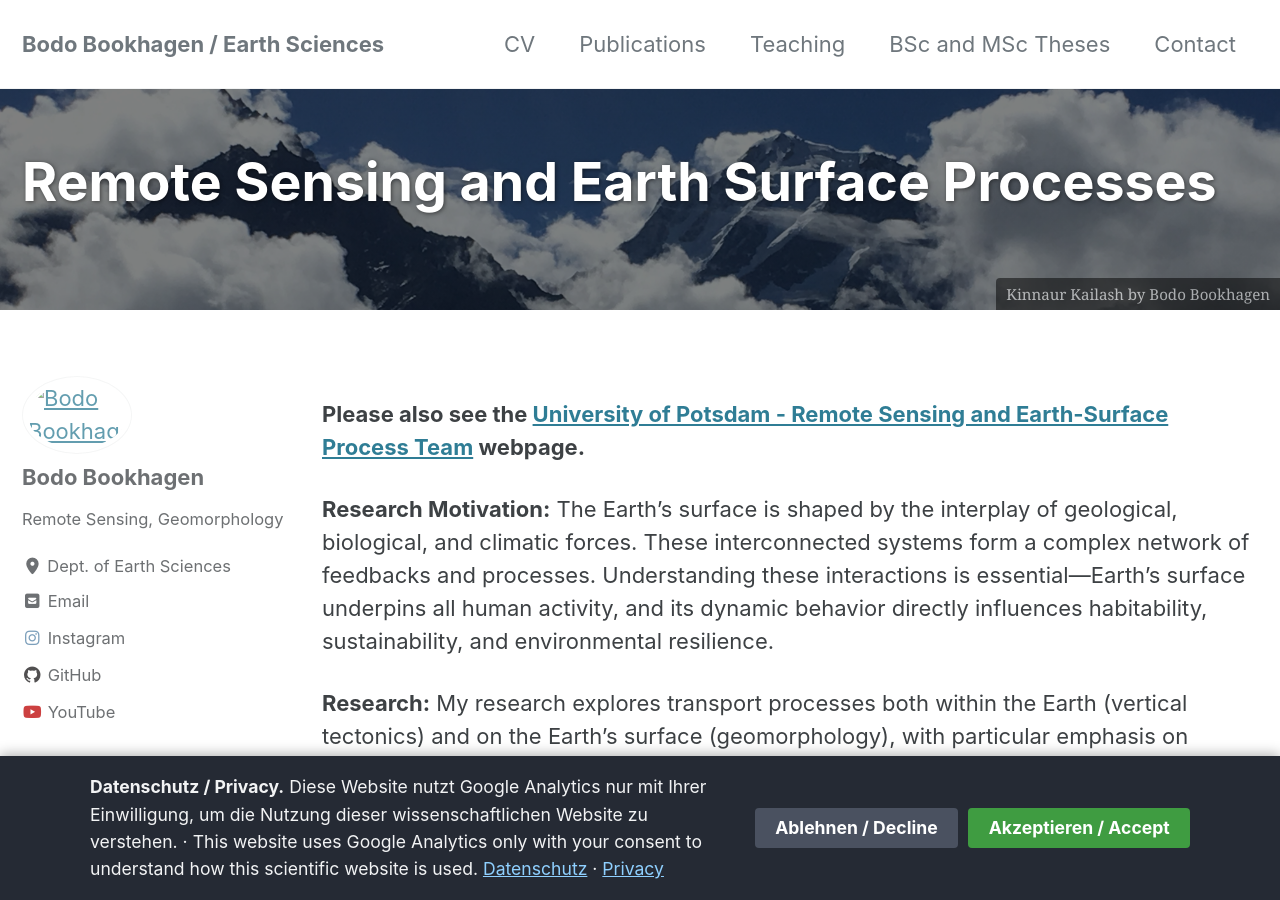
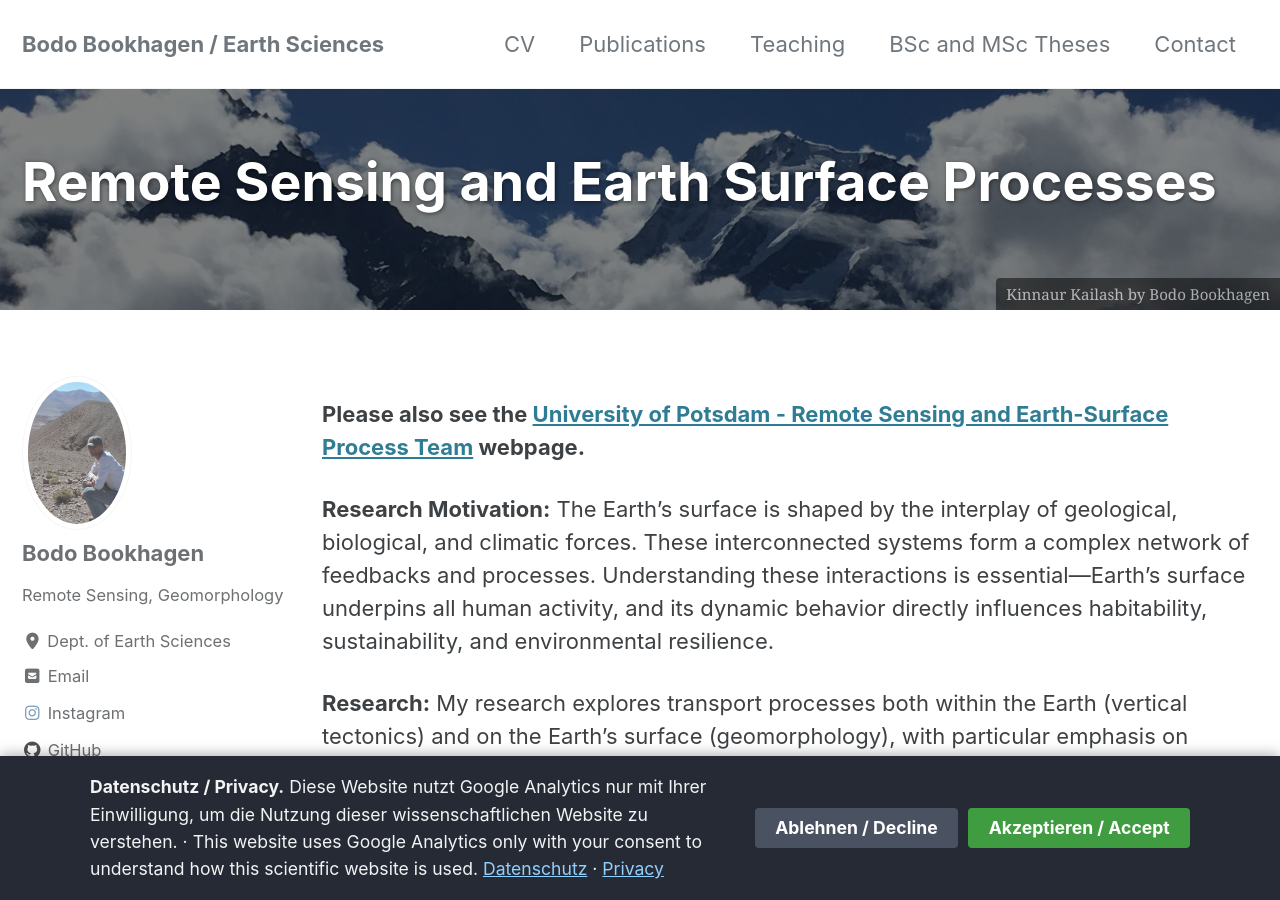
Before and after one commit to BodoBookhagen/BodoBookhagen.github.io, a Jekyll site: the page built from _pages/about.md, in a window 1280 px wide and 900 px high. Built offline with Jekyll 4.4.1, drawn with Linux system fonts in a browser that asks for light colours; cached includes are drawn as plain includes.

Commit message:
`date +"%m-%d-Y"`

```diff
--- a/_config.yml
+++ b/_config.yml
@@ -82,13 +82,13 @@ analytics:
 # Site Author
 author:
   name             : "Bodo Bookhagen"
-  avatar           : "bookhagen_profile_photo.jpg"
+  avatar           : "images/bookhagen_profile_photo.jpg"
   bio              : "Remote Sensing, Geomorphology"
   location         : "Dept. of Earth Sciences"
   employer         : "University of Potsdam"
   googlescholar    : "https://scholar.google.com/citations?user=_UuIymgAAAAJ&hl=en"
   email            : "bodo.bookhagen@uni-potsdam.de"
-  researchgate     :  "https://www.researchgate.net/profile/Bodo_Bookhagen"
+  researchgate     : "https://www.researchgate.net/profile/Bodo_Bookhagen"
   uri              :
   bitbucket        :
   codepen          :
```
